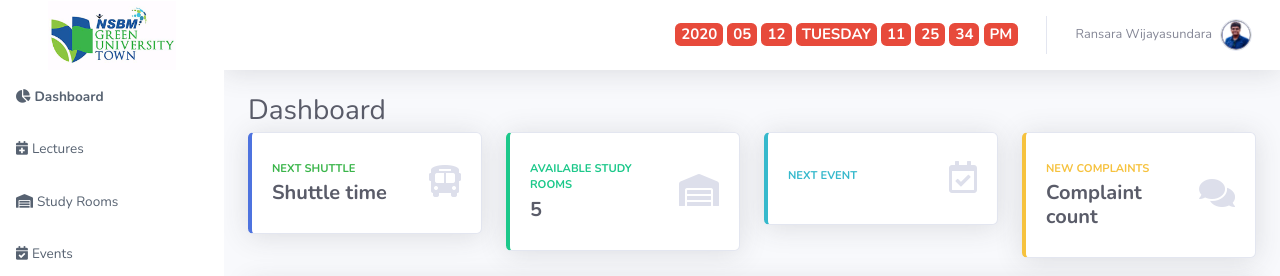
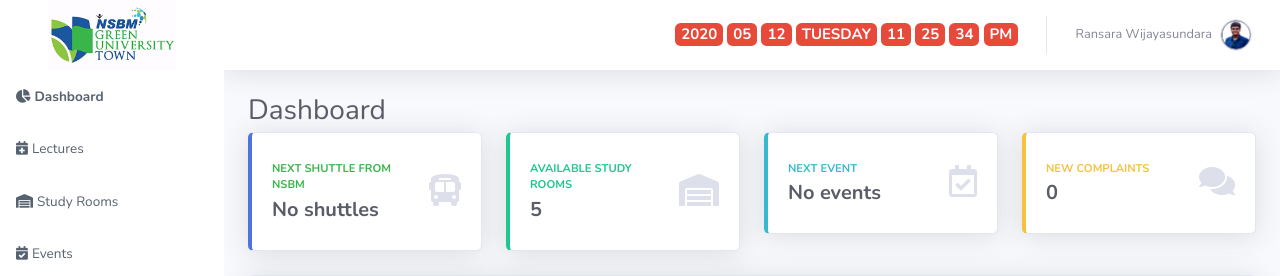
Before and after one commit to ransarajey/NSBMUniManagement, a PHP site: page /dashboard.php in a window 1280 px wide. Shown: the top 276 px of the page. Run offline with PHP 8.4, Linux system fonts and the light colour scheme; a user stored in the database is signed in; data comes from the database, SQL or seed files in the repository; data that the repository does not hold is empty.

Commit message:
dashboard updated

```diff
--- a/complaints.php
+++ b/complaints.php
@@ -103,7 +103,13 @@
                                                             <div><input class="form-control" type="hidden" name="assignComplaint" value="<?php echo $complaintID;?>" ></div>
                                                             <select  class="form-control" name="assignedTo" >
 
+                                                                            <?php
+                                                                            if($complaintAssignedTo==''):
+                                                                            ?>
+                                                                             <option disabled selected value="">Select an official</option>
+                                                                          <?php else: ?>
                                                                               <option disabled selected value="<?php echo $complaintAssignedTo;?>">Currently Assigned To:<?php echo $complaintAssignedTo;?></option>
+                                                                            <?php endif; ?>
                                                                               <option value="Dean of FOC">Dean of FOC</option>
                                                                               <option value="Management of FOC">Management of FOC</option>
 
--- a/dashboard.php
+++ b/dashboard.php
@@ -62,8 +62,8 @@
                         <div class="card-body">
                             <div class="row align-items-center no-gutters">
                                 <div class="col mr-2">
-                                    <div class="text-uppercase text-primary font-weight-bold text-xs mb-1"><span>Next shuttle</span></div>
-                                    <div class="text-dark font-weight-bold h5 mb-0"><span>Shuttle time</span></div>
+                                    <div class="text-uppercase text-primary font-weight-bold text-xs mb-1"><span>Next shuttle from NSBM</span></div>
+                                    <div class="text-dark font-weight-bold h5 mb-0"><span><?php  global $conn; $query5 = $conn->query("select shuttleTime from shuttles where shuttleTime >= TIME(NOW()) AND shuttleFrom='NSBM' ORDER BY shuttleTime LIMIT 1 "); while($rows5 = $query5->fetch_assoc()){$shuttlee = $rows5['shuttleTime'];} if(isset($shuttlee)){ echo $shuttlee;} else{echo "No shuttles";} ?></span></div>
                                 </div>
                                 <div class="col-auto"><i class="fas fa-bus-alt fa-2x text-gray-300"></i></div>
                             </div>
@@ -91,7 +91,7 @@
                                     <div class="text-uppercase text-info font-weight-bold text-xs mb-1"><span>Next Event</span></div>
                                     <div class="row no-gutters align-items-center">
                                         <div class="col-auto">
-                                            <div class="text-dark font-weight-bold h5 mb-0 mr-3"><span><?php  global $conn; $query3 = $conn->query("select eventName from events where eventDate >= DATE(NOW()) ORDER BY eventDate,eventFrom LIMIT 1 "); while($rows3 = $query3->fetch_assoc()){$eventt = $rows3['eventName'];} echo $eventt; ?></span></div>
+                                            <div class="text-dark font-weight-bold h5 mb-0 mr-3"><span><?php  global $conn; $query3 = $conn->query("select eventName from events where eventDate >= DATE(NOW()) ORDER BY eventDate,eventFrom LIMIT 1 "); while($rows3 = $query3->fetch_assoc()){$eventt = $rows3['eventName'];} if(isset($eventt)){ echo $eventt;} else{echo "No events";} ?></span></div>
                                         </div>
                                     </div>
                                 </div>
@@ -106,7 +106,7 @@
                             <div class="row align-items-center no-gutters">
                                 <div class="col mr-2">
                                     <div class="text-uppercase text-warning font-weight-bold text-xs mb-1"><span>new complaints</span></div>
-                                    <div class="text-dark font-weight-bold h5 mb-0"><span>Complaint count</span></div>
+                                    <div class="text-dark font-weight-bold h5 mb-0"><span><?php  global $conn; $query4 = $conn->query("select * from complaints where complaintAssignedTo=''"); $complaintCount=0;   while($rows4 = $query4->fetch_assoc())   { $complaintCount = $complaintCount+1;  } echo $complaintCount; ?></span></div>
                                 </div>
                                 <div class="col-auto"><i class="fas fa-comments fa-2x text-gray-300"></i></div>
                             </div>
```
